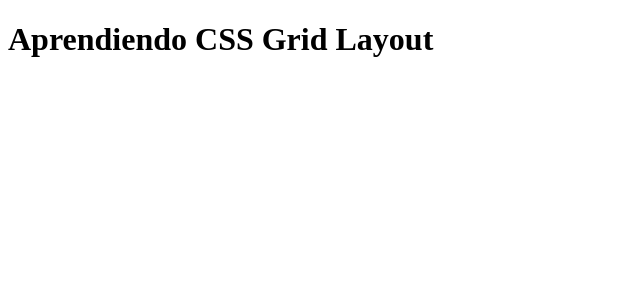
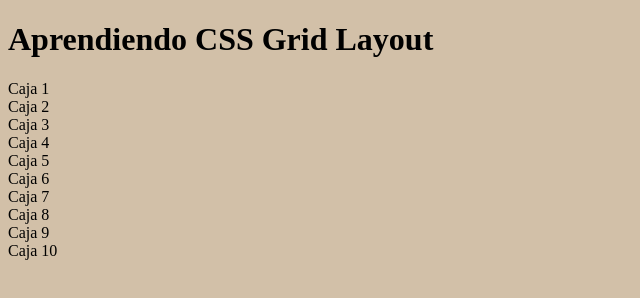
Before and after one commit to Katteryn-Villanueva/gridcss, a plain HTML site: page index.html in a window 1280 px wide. Shown: the whole page, without its empty margins (0-640 px from the left). Drawn offline with Linux system fonts and the light colour scheme.

Commit message:
creando el archivo styles

```diff
--- a/index.html
+++ b/index.html
@@ -3,9 +3,43 @@
 <head>
     <meta charset="UTF-8">
     <meta name="viewport" content="width=device-width, initial-scale=1.0">
+    <link rel="stylesheet" type="text/css" href="styles.css">
     <title>Aprendiendo CSS Grid Layout</title>
 </head>
 <body>
     <h1>Aprendiendo CSS Grid Layout</h1>
+
+    <div class="grid-layout">
+        <div class="caja">
+            Caja 1
+        </div>
+        <div class="caja">
+            Caja 2
+        </div>
+        <div class="caja">
+            Caja 3
+        </div>
+        <div class="caja">
+            Caja 4
+        </div>
+        <div class="caja">
+            Caja 5
+        </div>
+        <div class="caja">
+            Caja 6
+        </div>
+        <div class="caja">
+            Caja 7
+        </div>
+        <div class="caja">
+            Caja 8
+        </div>
+        <div class="caja">
+            Caja 9
+        </div>
+        <div class="caja">
+            Caja 10
+        </div>
+    </div>
 </body>
 </html>
--- a/styles.css
+++ b/styles.css
@@ -0,0 +1,3 @@
+body{
+    background: rgb(210, 192, 168);
+}
```
